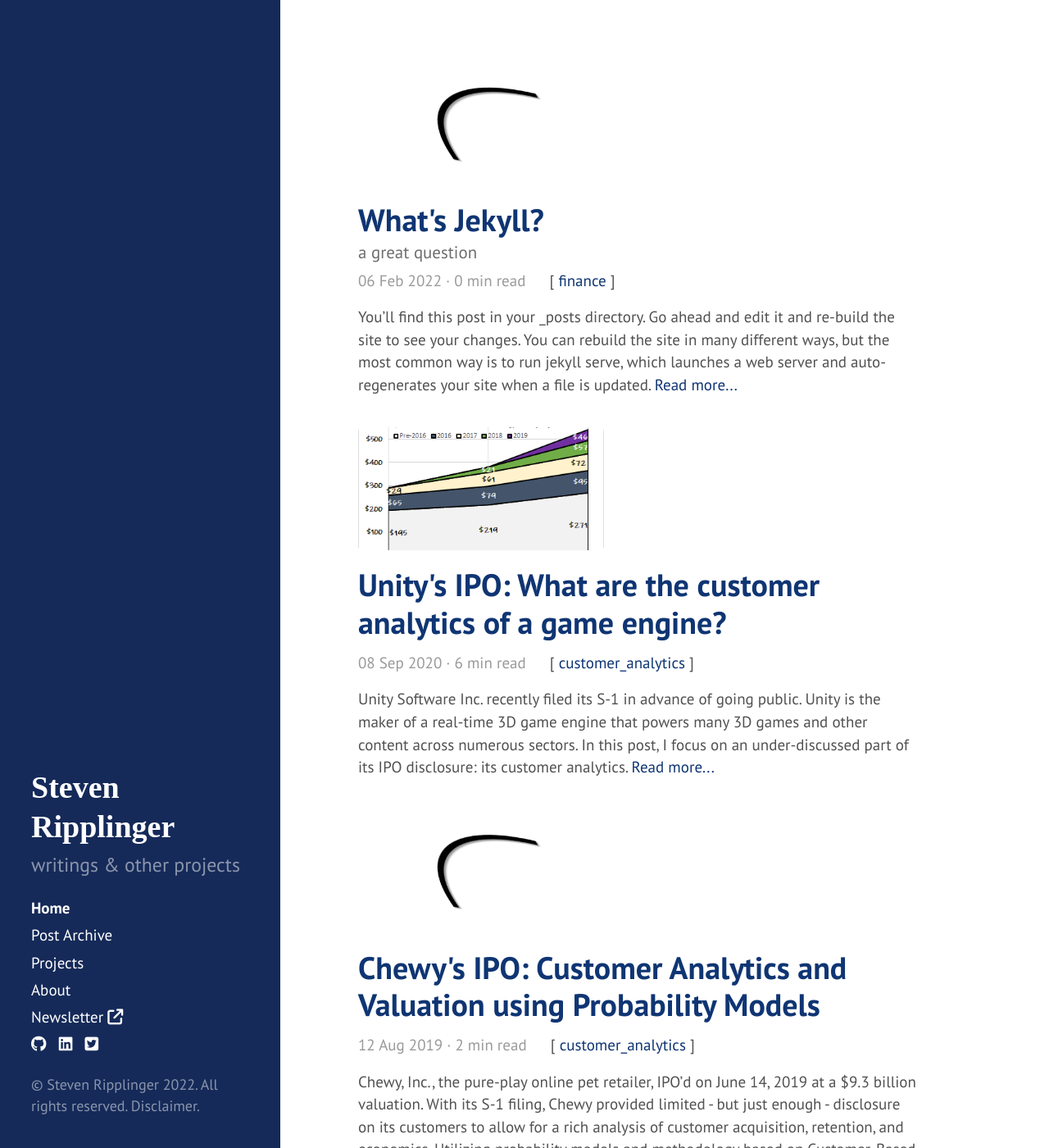
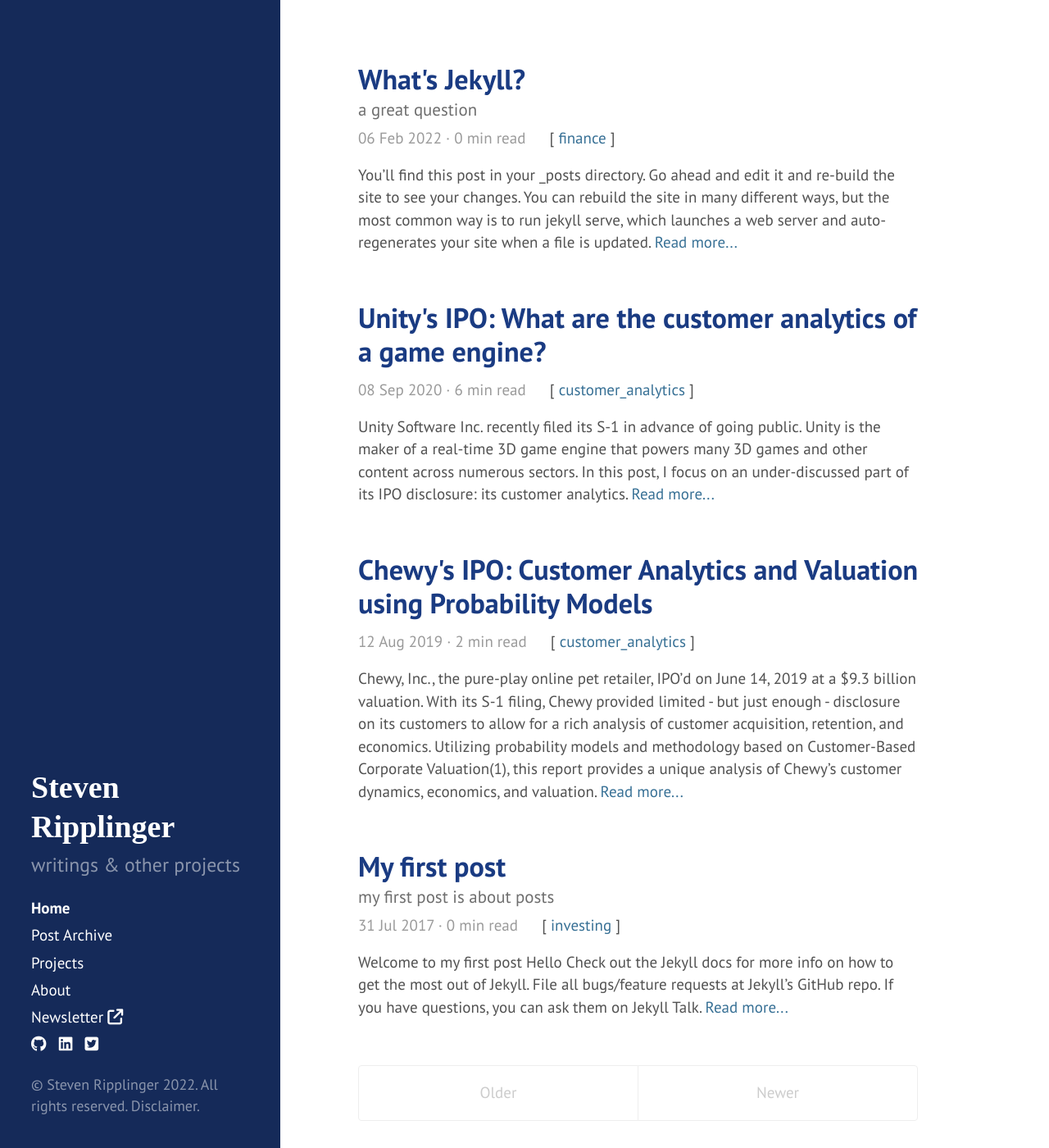
Before and after one commit to sripplin/website, a Jekyll site: the page built from index.html, in a window 1280 px wide and 1400 px high. Shown: the whole window at 82% size. Built offline with Jekyll 4.4.1, drawn with Linux system fonts in a browser that asks for light colours; nearby versions of some CDN libraries; the list of posts is cut into pages by our own code.

Commit message:
css link color, image toggle

```diff
--- a/_config.yml
+++ b/_config.yml
@@ -1,9 +1,9 @@
 # Dependencies
-plugins: [jekyll-paginate]
+plugins:          [jekyll-paginate]
 
 # Features
 excerpt_separator: <!--more-->
-categories: "investing|finace|customer_analytics|data|musings|life"
+categories:       "investing|finace|customer_analytics|data|musings|life"
 
 # Permalinks
 permalink:        /:year/:month/:day/:title/
@@ -24,8 +24,6 @@ author:
   name:           'Steven Ripplinger'
   url:            https://www.linkedin.com/in/steve-ripplinger/
 
-paginate:         5
-
 # Custom vars
 version:          2.1.0
 
@@ -34,13 +32,9 @@ github:
 
 
 social:
-    linkedin: https://www.linkedin.com/in/steve-ripplinger/
-    twitter: https://twitter.com/steveripplinger
+    linkedin:     https://www.linkedin.com/in/steve-ripplinger/
+    twitter:      https://twitter.com/steveripplinger
 
 # Structure
 paginate:         10
-
-collections:
-  notes:
-      output: true
-      permalink: /notes/:path/
+incl_image_featured:  false
--- a/css/hyde.css
+++ b/css/hyde.css
@@ -169,17 +169,10 @@ a.sidebar-nav-item:focus {
   background-color: #152a59;
 }
 .theme-base-blue .content a,
-.theme-base-blue h1, h2, h3, h4, h5, h6,
 .theme-base-blue .related-posts li a:hover {
-  color: #0f3573;
+  color: #377095;
 }
-
-/* Custom - test */
-.theme-base-test .sidebar {
-  background-color: #051b5b;
+.theme-base-blue .content h1, h2, h3, h4, h5, h6,
+.theme-base-blue .post-title a {
+  color: #1a3b82;
 }
-.theme-base-test .content a,
-.theme-base-test h1, h2, h3, h4, h5, h6,
-.theme-base-test .related-posts li a:hover {
-  color: #05288f;
-}
--- a/css/poole.css
+++ b/css/poole.css
@@ -88,7 +88,7 @@ h1, h2, h3, h4, h5, h6 {
   text-rendering: optimizeLegibility;
 }
 h1 {
-  font-size: 2rem;
+  font-size: 1.8rem;
 }
 h2 {
   margin-top: 1rem;
@@ -331,7 +331,7 @@ tbody tr:nth-child(odd) th {
 
 .page,
 .post {
-  margin-bottom: 2em;
+  margin-bottom: 3em;
 }
 
 /* Blog post or page title */
--- a/index.html
+++ b/index.html
@@ -7,11 +7,13 @@ title: Home
   {% for post in paginator.posts %}
   <div class="post">
 
-    {%- if post.image_featured -%}
-      <img src="{{ site.imageurl }}{{ post.image_root }}{{ post.image_featured }}" alt="" class="featured-image-post">
-    {%else%}
-      {%assign postImage = 'defaultimage.png'%}
-      <img src="{{ site.imageurl }}{{ postImage }}" alt="" class="featured-image-post">
+    {%if site.incl_image_featured == true%}
+      {%- if post.image_featured -%}
+        <img src="{{ site.imageurl }}{{ post.image_root }}{{ post.image_featured }}" alt="" class="featured-image-post">
+      {%else%}
+        {%assign postImage = 'defaultimage.png'%}
+        <img src="{{ site.imageurl }}{{ postImage }}" alt="" class="featured-image-post">
+      {%- endif -%}
     {%- endif -%}
 
     <h1 class="post-title">
```
